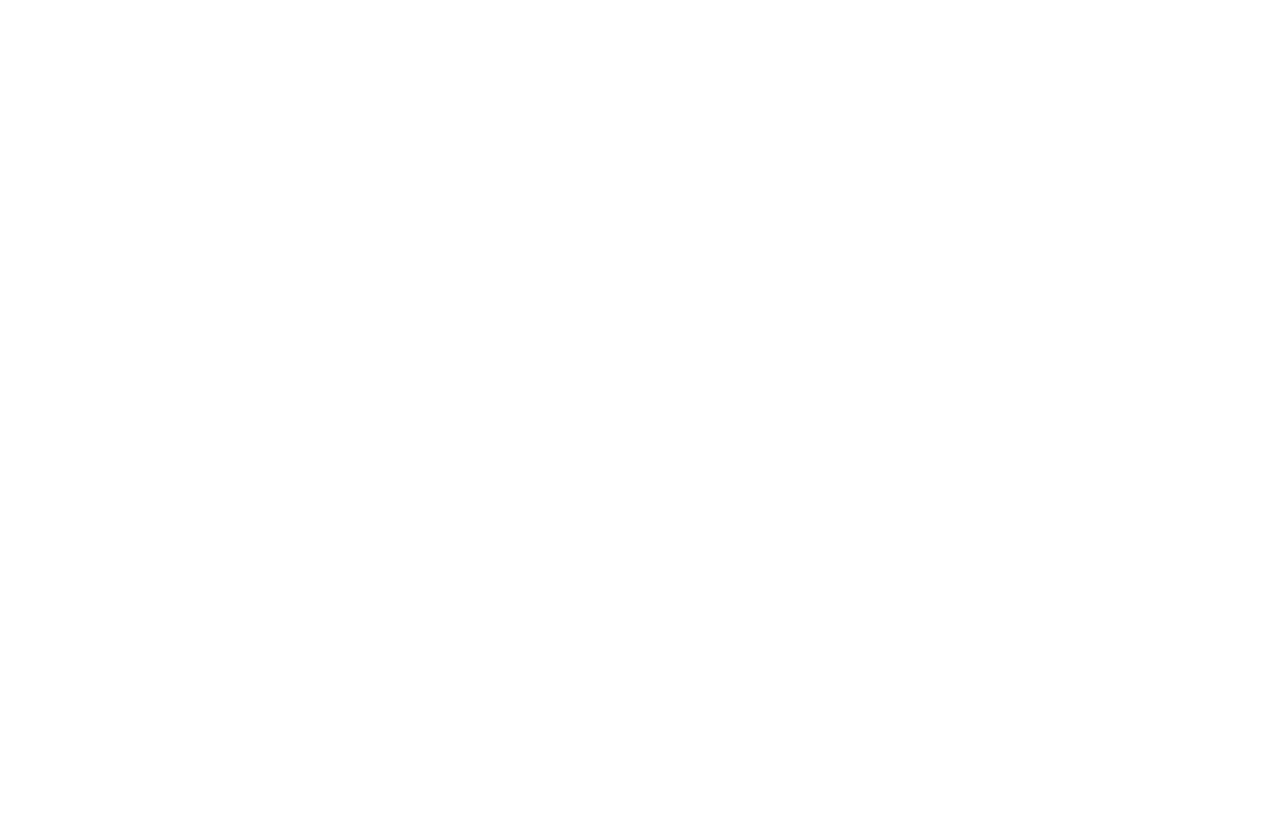
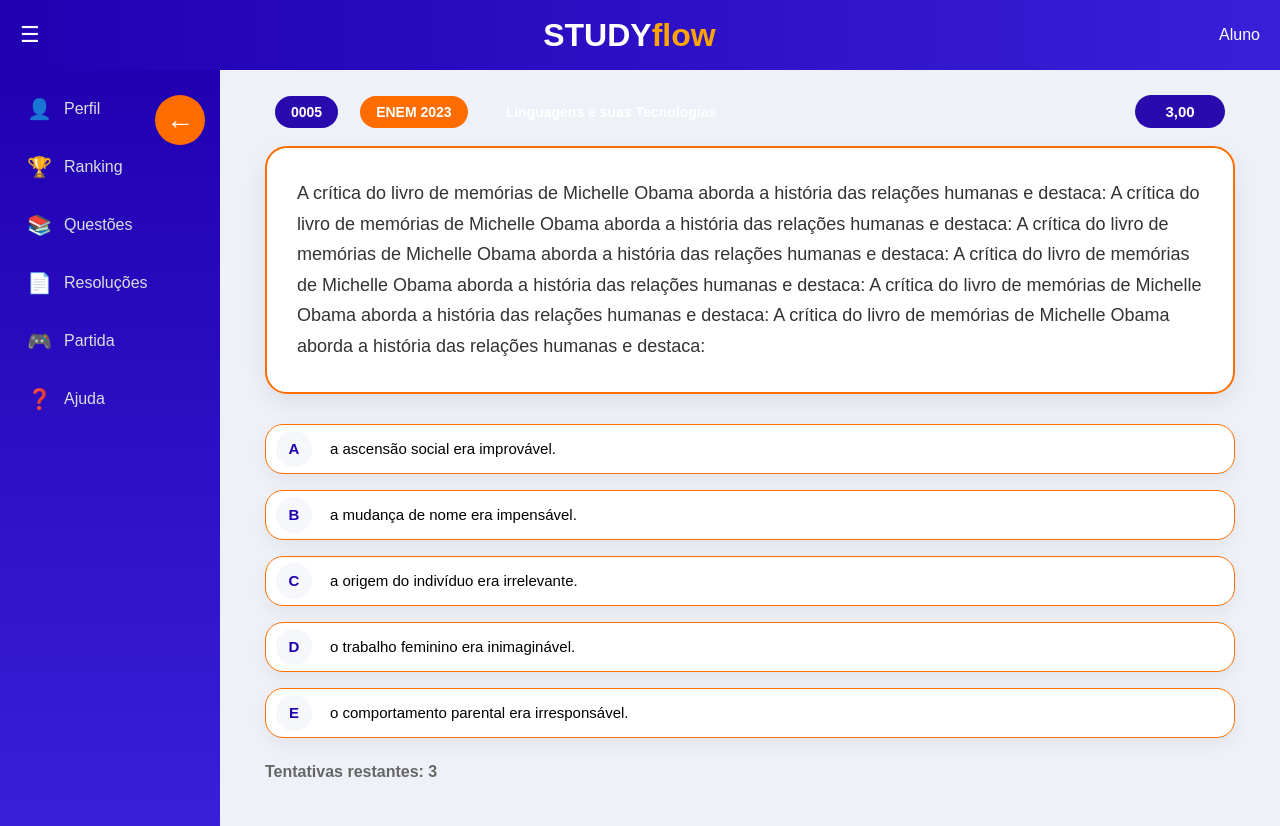
Before and after one commit to Brunokenji1/ACELERA2, a React (Create React App) app in the folder frontend/: page /questao/1 in a window 1280 px wide. Before the commit this address had no page. Before the commit the page ends 800 px from the top, so only its background shows below. Built offline with nearby package versions, Linux system fonts and the light colour scheme.

Commit message:
criacao da pagina onde o usario responde a questao, ajustes de nomes de classes em Categorias.jsx Perfil.jsx e ListaQuestao.jsx

```diff
--- a/frontend/src/App.js
+++ b/frontend/src/App.js
@@ -16,6 +16,7 @@
 //Questoes
 import Categorias from "./pages/Questoes/Categorias";
 import ListaQuestoes from "./pages/Questoes/ListaQuestoes";
+import Questao from "./pages/Questoes/Questao";
 
 
 import Ajuda from "./pages/Ajuda";
@@ -33,6 +34,7 @@
           <Route path="/ranking" element={<Ranking />} />
           <Route path="/questoes" element={<Categorias />} />
           <Route path="/questoes/:categoria" element={<ListaQuestoes />} />
+          <Route path="/questao/:id" element={<Questao />} />
           <Route path="/resolucoes" element={<Resolucoes />} />
           <Route path="/partida" element={<Partida />} />
           <Route path="/ajuda" element={<Ajuda />} />
--- a/frontend/src/pages/Perfil.jsx
+++ b/frontend/src/pages/Perfil.jsx
@@ -7,7 +7,7 @@
       {/* TOPO */}
       <div className="perfil-header">
         <h1>Meu Perfil</h1>
-        <button className="btn-editar">✏️ Editar Perfil</button>
+        <button className="btn-editar-perfil">✏️ Editar Perfil</button>
       </div>
 
       <div className="perfil-content">
@@ -23,7 +23,7 @@
             <span>🏆</span>
           </div>
 
-          <div className="perfil-card pontos">
+          <div className="perfil-card pontos-perfil">
             <p>Pontuação</p>
             <h2>980,00 pts</h2>
             <span>⭐</span>
--- a/frontend/src/pages/Questoes/Categorias.jsx
+++ b/frontend/src/pages/Questoes/Categorias.jsx
@@ -11,7 +11,7 @@
     {
       nome: "Matemática",
       descricao: "Questões envolvendo matemática e raciocínio lógico.",
-      cor: "matematica",
+      materia: "matematica",
       icon: "📐",
       tags: ["Álgebra", "Geometria", "Raciocínio"],
     },
@@ -19,7 +19,7 @@
     {
       nome: "Linguagens",
       descricao: "Questões de português, literatura e interpretação.",
-      cor: "linguagens",
+      materia: "linguagens",
       icon: "📖",
       tags: ["Português", "Literatura", "Artes"],
     },
@@ -27,7 +27,7 @@
     {
       nome: "Ciências Humanas",
       descricao: "Questões de história, geografia e filosofia.",
-      cor: "humanas",
+      materia: "humanas",
       icon: "🌎",
       tags: ["História", "Geografia", "Filosofia"],
     },
@@ -35,7 +35,7 @@
     {
       nome: "Ciências da Natureza",
       descricao: "Questões de física, química e biologia.",
-      cor: "natureza",
+      materia: "natureza",
       icon: "🧪",
       tags: ["Física", "Química", "Biologia"],
     },
@@ -43,7 +43,7 @@
     {
       nome: "ENEM",
       descricao: "Questões gerais do ENEM com múltiplas áreas.",
-      cor: "enem",
+      materia: "enem",
       icon: "📝",
       tags: ["Vestibular", "Provas", "Simulados"],
     },
@@ -79,7 +79,7 @@
             }
           >
             {/* TOPO */}
-            <div className={`card-top ${categoria.cor}`}>
+            <div className={`card-top ${categoria.materia}`}>
               <div className="icon-box">{categoria.icon}</div>
             </div>
 
--- a/frontend/src/pages/Questoes/ListaQuestoes.jsx
+++ b/frontend/src/pages/Questoes/ListaQuestoes.jsx
@@ -46,7 +46,7 @@
       {/* HEADER */}
       <div className="lista-header">
         <div className="header-left">
-          <button className="btn-voltar" onClick={() => navigate("/questoes")}>
+          <button className="btn-voltar-lista" onClick={() => navigate("/questoes")}>
             ←
           </button>
 
--- /dev/null
+++ b/frontend/src/pages/Questoes/Questao.jsx
@@ -0,0 +1,140 @@
+import "../../styles/questao.css";
+
+import { useState } from "react";
+
+import { useNavigate } from "react-router-dom";
+
+export default function Questao() {
+  const navigate = useNavigate();
+
+  const [tentativas, setTentativas] = useState(3);
+
+  const [bloqueado, setBloqueado] = useState(false);
+
+  const [selecionada, setSelecionada] = useState(null);
+
+  const alternativaCorreta = "B";
+
+  const alternativas = [
+    {
+      letra: "A",
+      texto: "a ascensão social era improvável.",
+    },
+
+    {
+      letra: "B",
+      texto: "a mudança de nome era impensável.",
+    },
+
+    {
+      letra: "C",
+      texto: "a origem do indivíduo era irrelevante.",
+    },
+
+    {
+      letra: "D",
+      texto: "o trabalho feminino era inimaginável.",
+    },
+
+    {
+      letra: "E",
+      texto: "o comportamento parental era irresponsável.",
+    },
+  ];
+
+  function responder(alternativa) {
+    if (bloqueado) return;
+
+    setSelecionada(alternativa);
+
+    // ACERTO
+    if (alternativa === alternativaCorreta) {
+      setBloqueado(true);
+
+      return;
+    }
+
+    // ERRO
+    const novasTentativas = tentativas - 1;
+
+    setTentativas(novasTentativas);
+
+    // ACABARAM AS TENTATIVAS
+    if (novasTentativas <= 0) {
+      setBloqueado(true);
+    }
+  }
+
+  return (
+    <div className="questao-container">
+      {/* BOTÃO VOLTAR */}
+      <button className="btn-voltar-questao" onClick={() => navigate(-1)}>
+        ←
+      </button>
+
+      {/* HEADER */}
+      <div className="questao-header">
+        {/* ESQUERDA */}
+        <div className="questao-tags">
+          <span className="tag-id">0005</span>
+
+          <span className="tag-enem">ENEM 2023</span>
+
+          <span className="categoria">Linguagens e suas Tecnologias</span>
+        </div>
+
+        {/* DIREITA */}
+        <span className="pontos">3,00</span>
+      </div>
+
+      {/* QUESTÃO */}
+      <div className="questao-box">
+        <p>
+          A crítica do livro de memórias de Michelle Obama aborda a história das
+          relações humanas e destaca:  A crítica do livro de memórias de Michelle Obama aborda a história das
+          relações humanas e destaca:  A crítica do livro de memórias de Michelle Obama aborda a história das
+          relações humanas e destaca:  A crítica do livro de memórias de Michelle Obama aborda a história das
+          relações humanas e destaca:  A crítica do livro de memórias de Michelle Obama aborda a história das
+          relações humanas e destaca:  A crítica do livro de memórias de Michelle Obama aborda a história das
+          relações humanas e destaca:
+        </p>
+      </div>
+
+      {/* ALTERNATIVAS */}
+      <div className="alternativas">
+        {alternativas.map((alt) => {
+          let classe = "";
+
+          // VERDE
+          if (bloqueado && alt.letra === alternativaCorreta) {
+            classe = "correta";
+          }
+
+          // VERMELHO
+          else if (
+            selecionada === alt.letra &&
+            alt.letra !== alternativaCorreta
+          ) {
+            classe = "errada";
+          }
+
+          return (
+            <button
+              key={alt.letra}
+              className={`alternativa ${classe}`}
+              onClick={() => responder(alt.letra)}
+              disabled={bloqueado}
+            >
+              <span className="letra">{alt.letra}</span>
+
+              <span>{alt.texto}</span>
+            </button>
+          );
+        })}
+      </div>
+
+      {/* TENTATIVAS */}
+      <p className="tentativas">Tentativas restantes: {tentativas}</p>
+    </div>
+  );
+}
--- a/frontend/src/styles/listaQuestoes.css
+++ b/frontend/src/styles/listaQuestoes.css
@@ -25,7 +25,7 @@
 }
 
 /* VOLTAR */
-.btn-voltar {
+.btn-voltar-lista  {
   width: 55px;
   height: 55px;
 
@@ -46,7 +46,7 @@
   box-shadow: 0 8px 20px rgba(255, 109, 0, 0.25);
 }
 
-.btn-voltar:hover {
+.btn-voltar-lista:hover {
   transform: scale(1.08);
 }
 
--- a/frontend/src/styles/perfil.css
+++ b/frontend/src/styles/perfil.css
@@ -23,7 +23,7 @@
   margin-left: 40px;
 }
 
-.btn-editar {
+.btn-editar-perfil {
   background: linear-gradient(90deg, #ff6d00);
   color: white;
   border: none;
@@ -86,7 +86,7 @@
   background: linear-gradient(135deg, #2000B1, #4b2dff);
 }
 
-.pontos {
+.pontos-perfil {
   background: linear-gradient(135deg, #ff6d00, #ff8c42);
 }
 
--- /dev/null
+++ b/frontend/src/styles/questao.css
@@ -0,0 +1,199 @@
+.questao-container {
+  width: 100%;
+
+  max-width: 1050px;
+
+  margin: 0 auto;
+
+  padding: 0px 20px 20px;
+
+  position: relative;
+}
+
+/* HEADER */
+.questao-header {
+  display: flex;
+
+  justify-content: space-between;
+
+  align-items: center;
+
+  margin-bottom: 18px;
+
+}
+
+/* VOLTAR */
+.btn-voltar-questao {
+  position: absolute;
+  left: -90px;
+  top: 0px;
+
+  width: 50px;
+  height: 50px;
+  border-radius: 50%;
+  border: none;
+  background: #ff6d00;
+  color: white;
+  font-size: 28px;
+  cursor: pointer;
+  transition: 0.2s;
+  z-index: 100;
+}
+
+.btn-voltar-questao :hover {
+  transform: scale(1.08);
+}
+
+/* TAGS */
+.questao-tags {
+  display: flex;
+  gap: 12px;
+}
+
+.questao-tags span {
+  padding: 8px 16px;
+
+  border-radius: 999px;
+
+  color: white;
+
+  font-weight: bold;
+  font-size: 14px;
+
+  margin-left: 10px;
+}
+
+.tag-id {
+  background: #280aad;
+}
+
+.tag-enem {
+  background: #ff6d00;
+}
+
+.tag-categoria {
+  background: #2000b1;
+}
+
+.pontos {
+  background: #280aad;
+
+  color: white;
+
+  padding: 8px 18px;
+
+  border-radius: 999px;
+
+  font-weight: bold;
+
+  min-width: 90px;
+
+  text-align: center;
+
+  font-size: 15px;
+
+  margin-right: 10px;
+}
+
+/* QUESTÃO */
+.questao-box {
+  background: white;
+
+  border: 2px solid #ff6d00;
+
+  padding: 30px;
+
+  border-radius: 22px;
+
+  box-shadow: 0 8px 25px rgba(0, 0, 0, 0.08);
+
+  margin-bottom: 30px;
+}
+
+.questao-box p {
+  font-size: 18px;
+
+  line-height: 1.7;
+
+  color: #333;
+}
+
+/* ALTERNATIVAS */
+.alternativas {
+  display: flex;
+  flex-direction: column;
+
+  gap: 16px;
+}
+
+.alternativa {
+  background: white;
+
+  border: 1px solid #ff6d00;
+
+  padding: 6px 10px;
+
+  border-radius: 18px;
+
+  display: flex;
+  align-items: center;
+
+  gap: 18px;
+
+  cursor: pointer;
+
+  transition: 0.2s;
+
+  font-size: 15px;
+
+  text-align: left;
+
+  box-shadow: 0 6px 18px rgba(0, 0, 0, 0.06);
+}
+
+.alternativa:hover {
+  transform: translateY(-2px);
+
+  border-color: #2000b1;
+}
+
+/* LETRA */
+.letra {
+  width: 36px;
+  height: 36px;
+
+  border-radius: 50%;
+
+  background: #f5f7fb;
+
+  display: flex;
+  align-items: center;
+  justify-content: center;
+
+  font-weight: bold;
+
+  color: #2000b1;
+}
+
+/* ACERTO */
+.correta {
+  background: #e7ffe7;
+
+  border-color: #00b35f;
+}
+
+/* ERRO */
+.errada {
+  background: #ffe7e7;
+
+  border-color: #ff3d3d;
+}
+
+/* TENTATIVAS */
+.tentativas {
+  margin-top: 25px;
+
+  color: #666;
+
+  font-weight: 600;
+}
```
Also changed, not shown: frontend/src/styles/questoes.css (deleted).
